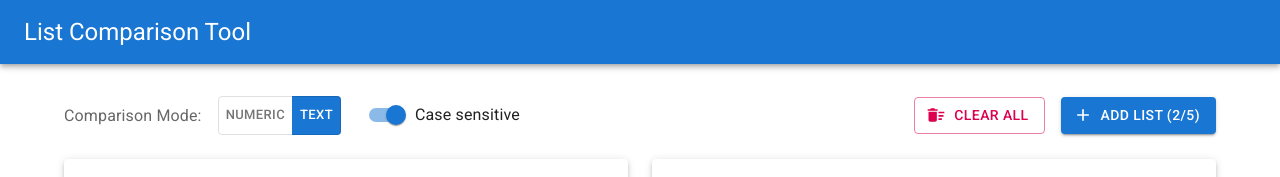
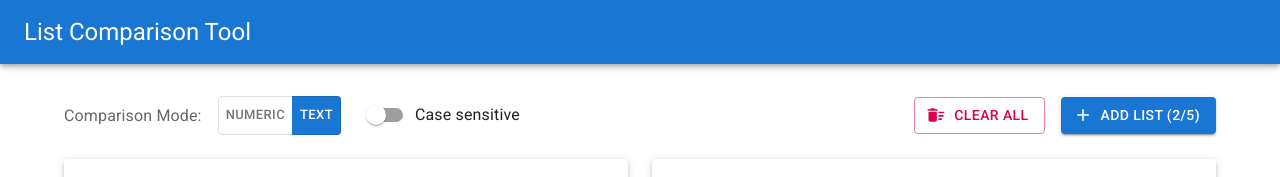
Before and after one commit to satyadeep/ListsComparison, a React (Create React App) app: page / in a window 1280 px wide. Shown: the top 177 px of the page. Built offline with nearby package versions, Linux system fonts and the light colour scheme.

Commit message:
Made case sensitive toggle false by default

```diff
--- a/package.json
+++ b/package.json
@@ -1,8 +1,8 @@
 {
-
   "name": "list-comparison-tool",
   "version": "1.0.0",
   "private": true,
+  "homepage": "/lists-comparison",
   "dependencies": {
     "@emotion/react": "^11.11.0",
     "@emotion/styled": "^11.11.0",
@@ -11,7 +11,6 @@
     "react": "^18.2.0",
     "react-dom": "^18.2.0"
   },
-
   "scripts": {
     "start": "react-scripts start",
     "build": "react-scripts build",
--- a/src/App.jsx
+++ b/src/App.jsx
@@ -72,7 +72,7 @@ function App() {
   const [commonSelected, setCommonSelected] = useState([]);
   const [compareMode, setCompareMode] = useState("text"); // 'numeric' or 'text'
   const [comparisonType, setComparisonType] = useState("union"); // 'intersection' or 'union'
-  const [caseSensitive, setCaseSensitive] = useState(true); // New state for case sensitivity
+  const [caseSensitive, setCaseSensitive] = useState(false); // New state for case sensitivity
   const [resultsSorting, setResultsSorting] = useState({}); // To track sorting state for result lists
 
   // Compare all lists
```
Also changed, not shown: 1 other file (tests, documents, lock files or other folders). Lines whose indentation alone changed are shown as unchanged.
